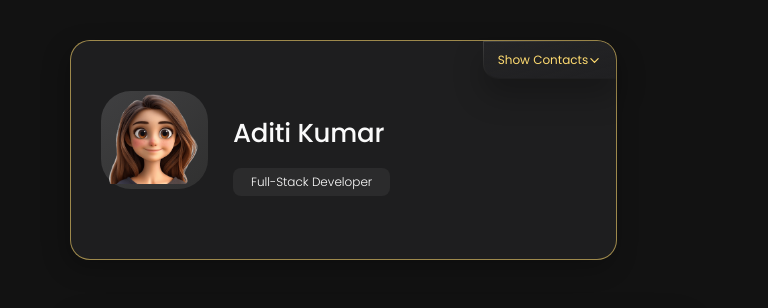
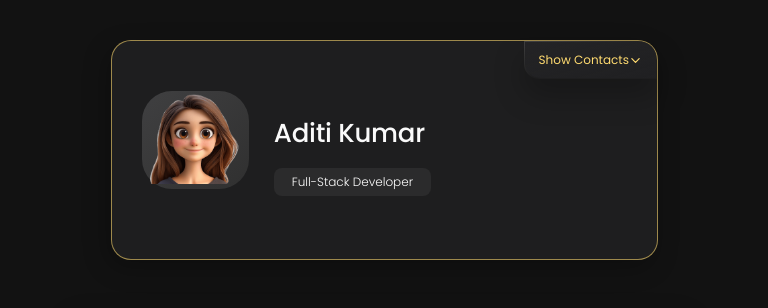
Before and after one commit to Aditi020/Portfol, a React (Vite) app: page /contact in a window 768 px wide. Shown: the top 308 px of the page. Built offline with nearby package versions, Linux system fonts and the light colour scheme.

Commit message:
Layout.css

```diff
--- a/src/Layout.css
+++ b/src/Layout.css
@@ -2,7 +2,6 @@
 .layout {
     display: flex;
     padding: 20px 80px !important;
-
     /* Padding on both sides */
 }
 
@@ -63,7 +62,7 @@
 
 
 /* Responsive styles for screens between 580px and 1250px */
-@media (max-width: 1250px) and (min-width: 580px) {
+@media (max-width: 1250px) and (min-width: 480px) {
     .layout {
         flex-direction: column;
         /* Stack layout vertically */
@@ -75,7 +74,7 @@
         width: 100% !important;
         /* Sidebar takes full width */
         margin-bottom: 20px;
-        margin-left: -10px !important;
+        /* margin-left: -10px !important; */
 
         /* Space below the sidebar */
     }
@@ -114,7 +113,7 @@
 
 }
 
-@media (max-width: 1250px) and (min-width: 1164){
+@media (max-width: 1250px) {
 .navbar {
         position: fixed !important;
         /* Position from the top */
```
